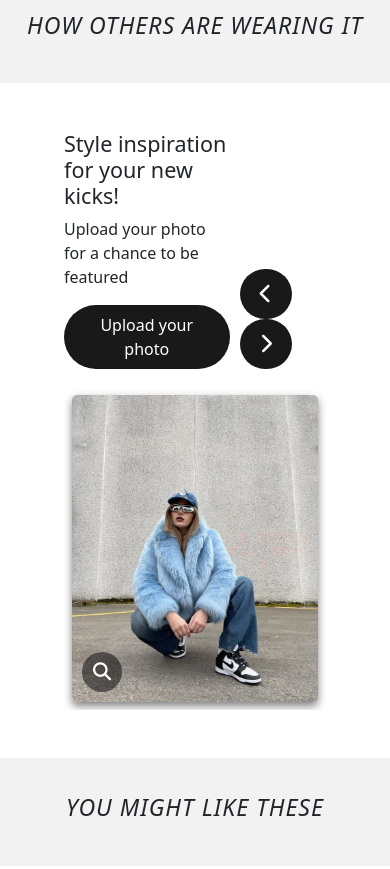
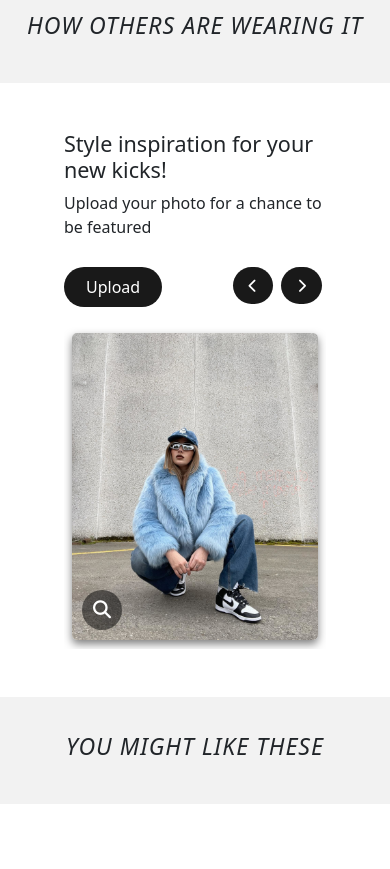
Before and after one commit to supposelol/SandorKicks, a React (Vite) app: page /shoes in a window 390 px wide. Shown: the part 4620-5489 px from the top of the page. Built offline with nearby package versions, Linux system fonts and the light colour scheme.

Commit message:
responsive fixes

```diff
--- a/src/components/Featured-Home.css
+++ b/src/components/Featured-Home.css
@@ -177,7 +177,6 @@
     background: rgba(0, 0, 0, 0);
     transition: background 0.3s ease;
     border-radius: 5px;
-    /* Match the border-radius of the image */
 }
 
 .image-container:hover::before {
@@ -186,6 +185,86 @@
 
 .swiper-button-next {
     color: black;
+}
+
+/* upload btn */
+.upload-button {
+    margin-bottom: 18px;
+    padding: 8px 22px;
+    font-size: 16px;
+    border: none;
+    cursor: pointer;
+    border-radius: 50px;
+    text-align: center;
+    background-color: #191919;
+    color: #fff;
+    transition: background-color 0.3s ease;
+}
+
+.upload-button:hover {
+    background-color: #555555;
+}
+
+.flex-text-buttons-wrapper {
+    display: flex;
+    flex-direction: column;
+}
+
+.flex-buttons-container {
+    display: flex;
+    justify-content: space-between;
+}
+
+.swiper-nav-buttons {
+    padding-right: 24px;
+    padding-bottom: 18px;
+}
+
+.swiper-nav-buttons button {
+    margin: 0 8px;
+    padding: 10px 20px;
+    font-size: 20px;
+    background-color: #191919;
+    color: white;
+    border: none;
+    border-radius: 50px;
+    cursor: pointer;
+    transition: background-color 0.3s ease;
+}
+
+.swiper-nav-buttons button:hover {
+    background-color: #555555;
+}
+
+@media (max-width: 768px) {
+
+    .flex-text-content {
+        padding-bottom: 12px;
+    }
+
+    .swiper-nav-buttons {
+        padding-right: 0;
+    }
+
+    .swiper-nav-buttons button {
+        margin: 0 4px;
+        padding: 8px 16px;
+        font-size: 14px;
+    }
+}
+
+@media (max-width: 404px) {
+    .upload-button::after {
+        content: '';
+        /* Change text content here */
+        visibility: visible;
+        /* Ensure it's visible */
+    }
+
+    .upload-button span {
+        display: none;
+        /* Hide the full text */
+    }
 }
 
 /* ShoeFlexSliderDetails / Modal styles */
@@ -210,33 +289,6 @@
 
 .ReactModal__Body--open {
     overflow: hidden;
-}
-
-.flex-text-buttons-wrapper {
-    display: flex;
-    justify-content: space-between;
-}
-
-.swiper-nav-buttons {
-    align-self: flex-end;
-    padding-right: 24px;
-    padding-bottom: 18px;
-}
-
-.swiper-nav-buttons button {
-    margin: 0 10px;
-    padding: 10px 20px;
-    font-size: 20px;
-    background-color: #191919;
-    color: white;
-    border: none;
-    border-radius: 50px;
-    cursor: pointer;
-    transition: background-color 0.3s ease;
-}
-
-.swiper-nav-buttons button:hover {
-    background-color: #555555;
 }
 
 /* Style for the modal content */
@@ -299,26 +351,6 @@
 
 .m-close-button-container {
     position: relative;
-}
-
-/* upload btn */
-
-
-.upload-button {
-    margin-bottom: 18px;
-    padding: 8px 22px;
-    font-size: 16px;
-    border: none;
-    cursor: pointer;
-    border-radius: 50px;
-    text-align: center;
-    background-color: #191919;
-    color: #fff;
-    transition: background-color 0.3s ease;
-}
-
-.upload-button:hover {
-    background-color: #555555;
 }
 
 /* Right div for item details */
@@ -402,6 +434,14 @@ h5 {
 }
 
 @media (max-width: 576px) {
+    .image-modal-content {
+        display: flex;
+    }
+
+    .modal-img {
+        display: none;
+    }
+
     .slick-dots {
         top: 220px;
     }
--- a/src/components/Features/ShoeFlexSlider.jsx
+++ b/src/components/Features/ShoeFlexSlider.jsx
@@ -12,6 +12,7 @@ const ShoeFlexSlider = () => {
     const swiperRef = useRef(null);
     const [flexItems, setFlexItems] = useState([]);
     const [shuffledFlexItems, setShuffledFlexItems] = useState([]);
+    const [isSmallScreen, setIsSmallScreen] = useState(false);
 
     useEffect(() => {
         // useRef to use useEffect only once
@@ -60,18 +61,36 @@ const ShoeFlexSlider = () => {
         setModalOpen(false);
     };
 
+    // screen size effect
+    useEffect(() => {
+        const handleResize = () => {
+            setIsSmallScreen(window.innerWidth < 404);
+        };
+
+        handleResize();
+
+        window.addEventListener('resize', handleResize);
+        return () => {
+            window.removeEventListener('resize', handleResize);
+        };
+    }, []);
+
     return (
         <>
             <div className='swiper-container'>
                 <div className="flex-text-buttons-wrapper">
-                    <div className="flex-text-container">
+                    <div className="flex-text-content">
                         <h4>Style inspiration for your new kicks!</h4>
                         <p>Upload your photo for a chance to be featured</p>
-                        <button className='upload-button'>Upload your photo</button>
                     </div>
-                    <div className="swiper-nav-buttons">
-                        <button onClick={handlePrev}><i className="fa-solid fa-chevron-left"></i></button>
-                        <button onClick={handleNext}><i className="fa-solid fa-chevron-right"></i></button>
+                    <div className="flex-buttons-container">
+                        <button className='upload-button'>
+                            {isSmallScreen ? 'Upload' : 'Upload your photo'}
+                        </button>
+                        <div className="swiper-nav-buttons">
+                            <button onClick={handlePrev}><i className="fa-solid fa-chevron-left"></i></button>
+                            <button onClick={handleNext}><i className="fa-solid fa-chevron-right"></i></button>
+                        </div>
                     </div>
                 </div>
                 <Swiper
--- a/src/components/Header/Navbar.jsx
+++ b/src/components/Header/Navbar.jsx
@@ -100,7 +100,7 @@ export const Navbar = () => {
           </NavLink>
           {!auth.user ? (
             <NavLink to="/login" className="login_button">
-              <i className="fa fa-sign-in" aria-hidden="true" />
+              <i className="fa fa-sign-in margin-right" aria-hidden="true" />
               <span className="login_button_text">Login</span>
             </NavLink>
           ) : (
```
